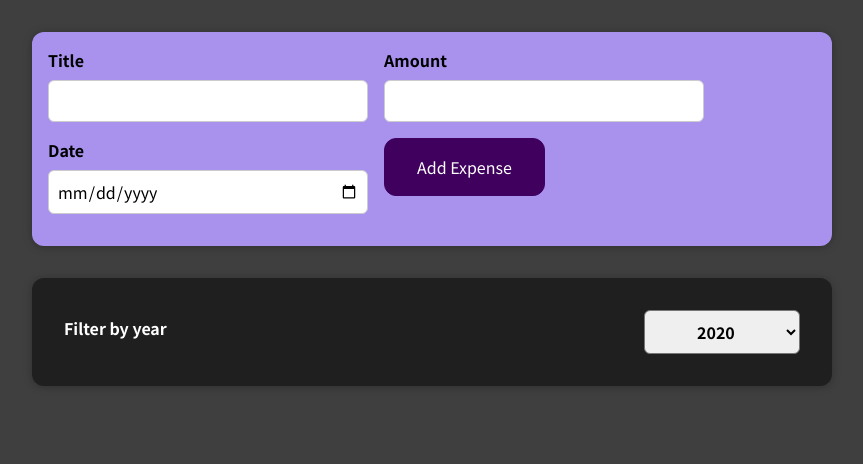
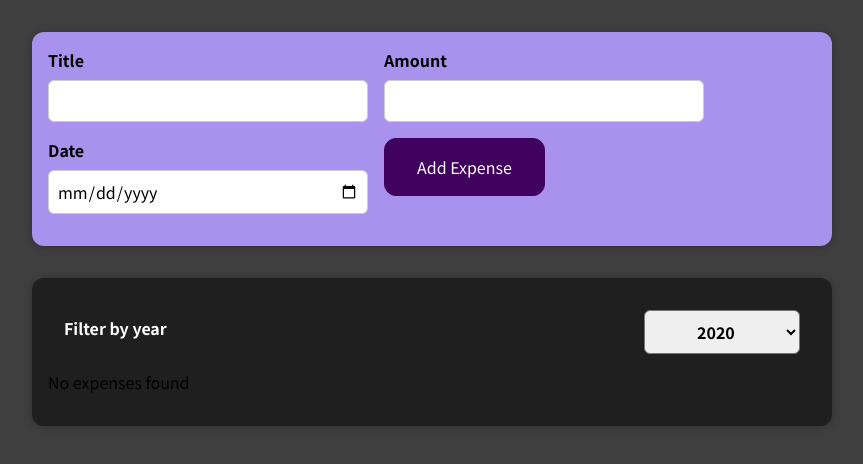
Before and after one commit to devgirlpro/max-section-3, a React (Create React App) app: page / in a window 1280 px wide. Shown: the top 464 px of the page, without its empty margins (208-1071 px from the left). Built offline with nearby package versions, Linux system fonts and the light colour scheme.

Commit message:
outputing conditional

```diff
--- a/src/components/Expenses/Expenses.jsx
+++ b/src/components/Expenses/Expenses.jsx
@@ -12,18 +12,20 @@ const Expenses = (props) => {
     };
 
     const filteredExpense = props.items.filter((item) => {
-        return (
-            item.date.getFullYear().toString === filteredYear
-        )
-    })
+        return item.date.getFullYear().toString === filteredYear;
+    });
 
     return (
         <div>
             <Card className='expenses'>
                 <ExpensesFilter onChangeFilter={filterChangeHandler} selected={filteredYear} />
-                {filteredExpense.map((item) => (
-                    <ExpenseItem title={item.title} amount={item.amount} date={item.date} key={item.id} />
-                ))}
+                {filteredExpense.length === 0 ? (
+                    <p>No expenses found</p>
+                ) : (
+                    filteredExpense.map((item) => (
+                        <ExpenseItem title={item.title} amount={item.amount} date={item.date} key={item.id} />
+                    ))
+                )}
             </Card>
         </div>
     );
```
